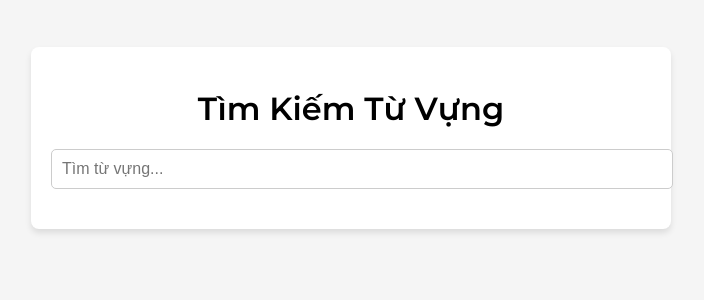
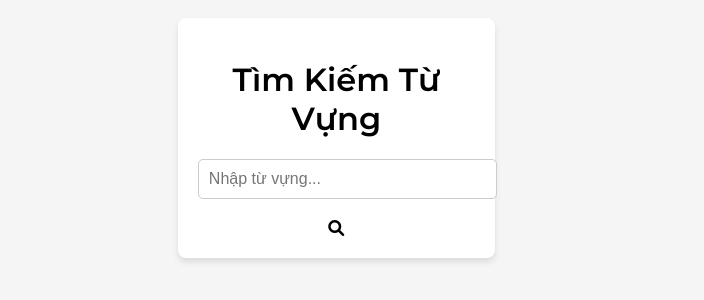
Before and after one commit to tuhm2567/vocabulary, a plain HTML site: page index.html in a window 1280 px wide. Shown: the part 262-562 px from the top of the page, without its empty margins (289-993 px from the left). Drawn offline with Linux system fonts and the light colour scheme.

Commit message:
Update index.html

```diff
--- a/index.html
+++ b/index.html
@@ -6,17 +6,24 @@
     <title>Tìm Kiếm Từ Vựng</title>
     <!-- Liên kết với Google Font Montserrat -->
     <link href="https://fonts.googleapis.com/css2?family=Montserrat:wght@400;600&display=swap" rel="stylesheet">
+    <!-- Liên kết với Font Awesome (dùng biểu tượng tìm kiếm) -->
+    <link rel="stylesheet" href="https://cdnjs.cloudflare.com/ajax/libs/font-awesome/6.0.0-beta3/css/all.min.css">
     <!-- Liên kết với file CSS -->
     <link rel="stylesheet" href="style.css">
 </head>
 <body>
-    <!-- Container tìm kiếm -->
-    <div class="search-container">
-        <h1>Tìm Kiếm Từ Vựng</h1>
-        <!-- Input tìm kiếm từ vựng -->
-        <input type="text" id="searchInput" placeholder="Tìm từ vựng..." oninput="searchVocabulary()">
-        <!-- Kết quả tìm kiếm sẽ hiển thị tại đây -->
-        <div id="searchResults" class="search-results"></div>
+    <div class="wrapper">
+        <!-- Container tìm kiếm -->
+        <div class="search-container">
+            <h1>Tìm Kiếm Từ Vựng</h1>
+            <!-- Input tìm kiếm với biểu tượng kính lúp -->
+            <div class="search-box">
+                <input type="text" id="searchInput" placeholder="Nhập từ vựng..." oninput="searchVocabulary()">
+                <i class="fas fa-search"></i>
+            </div>
+            <!-- Kết quả tìm kiếm sẽ hiển thị tại đây -->
+            <div id="searchResults" class="search-results"></div>
+        </div>
     </div>
 
     <!-- Liên kết với Firebase -->
```
